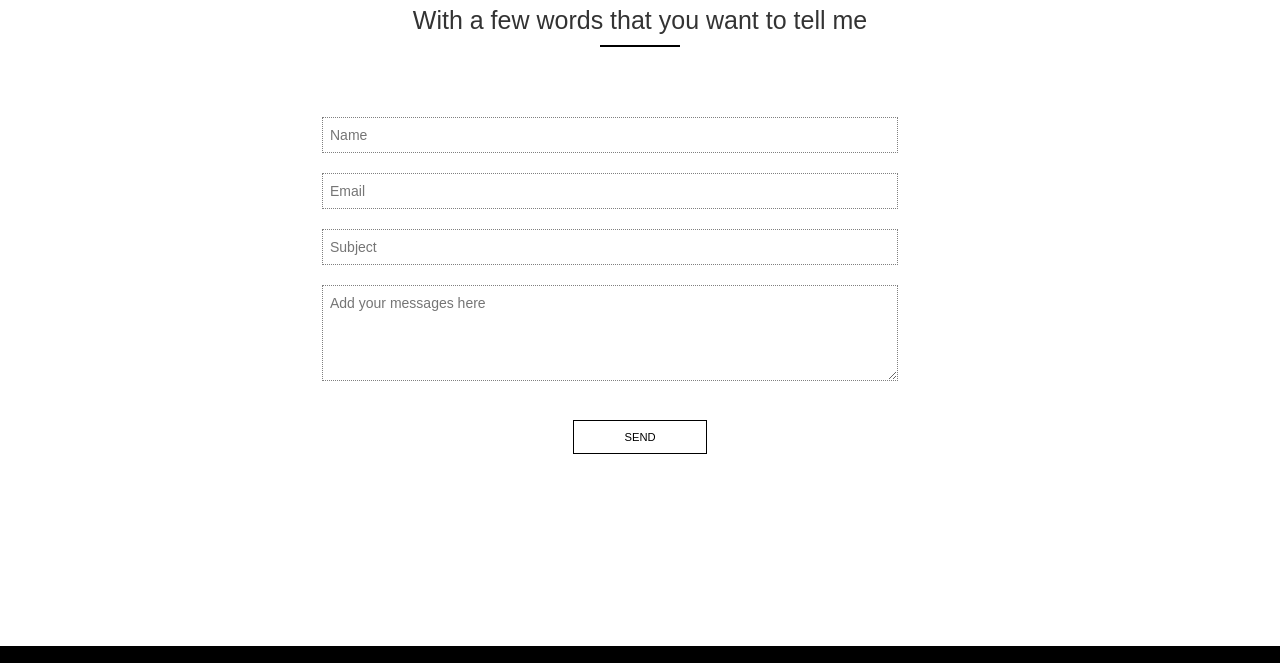
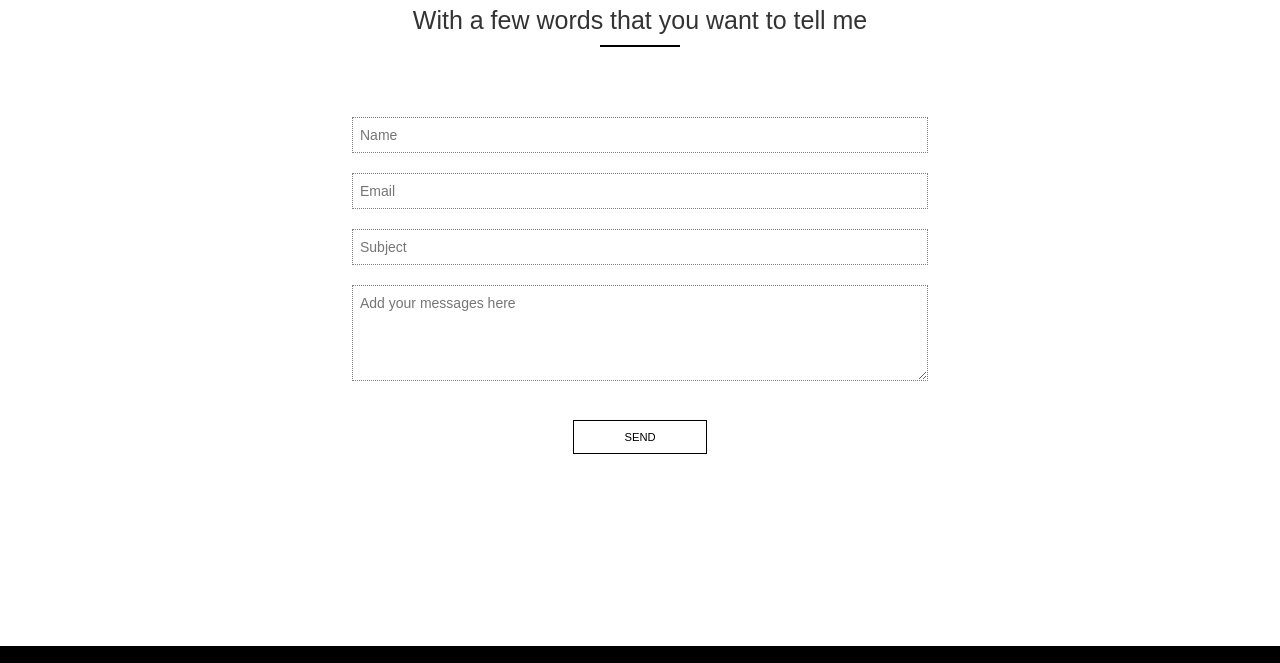
Before and after one commit to xuezhouappdev/SinglePagePortfolio, a plain HTML site: page index.html in a window 1280 px wide. Shown: the part 2278-2941 px from the top of the page. Drawn offline with nearby package versions, Linux system fonts and the light colour scheme.

Commit message:
fix the form

```diff
--- a/css/exercise.css
+++ b/css/exercise.css
@@ -313,6 +313,13 @@ div.form {
 }
 
 
+
+.form .row {
+    margin-left:0;
+    margin-right: 0;
+}
+
+
 .footer {
     background: black;
     text-align: center;
```
